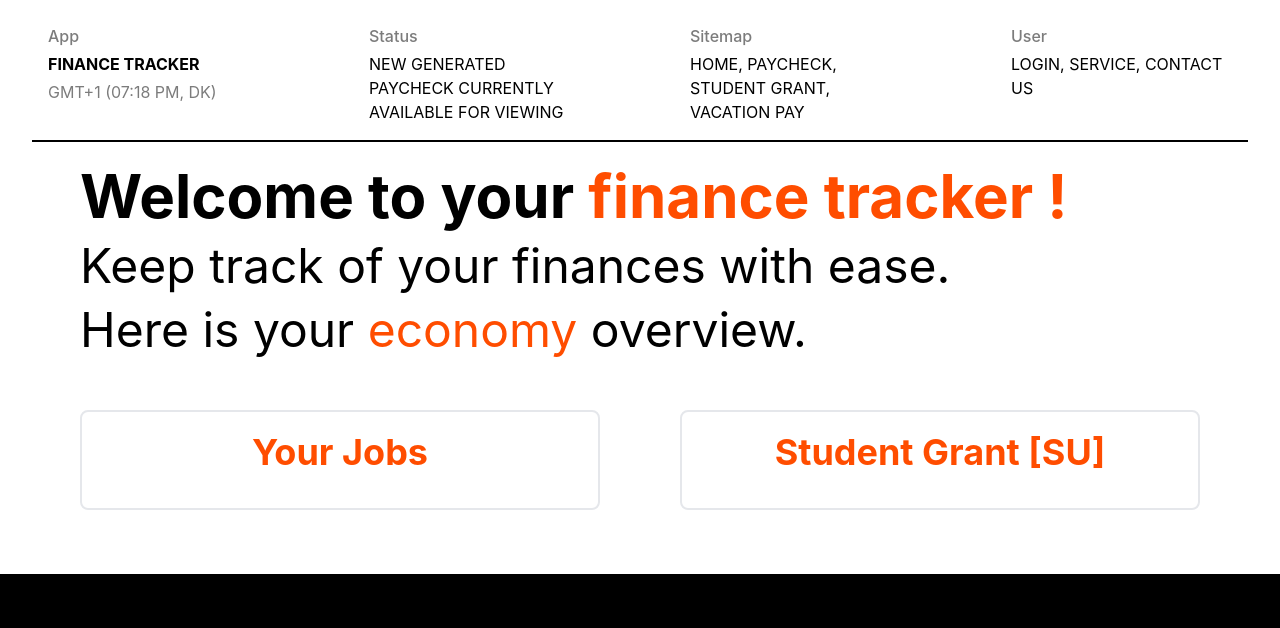
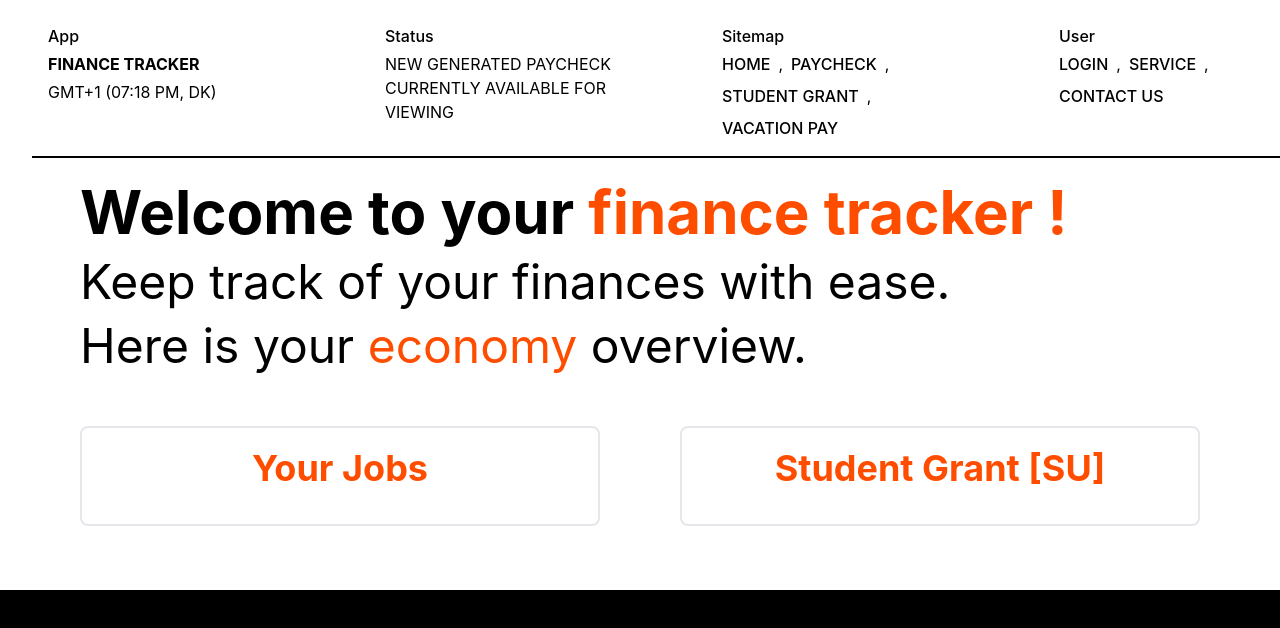
Before and after one commit to Zerefez/FinanceTracker-Frontend-WebApp, a React (Vite) app: page / in a window 1280 px wide. Shown: the top 628 px of the page. Built offline with nearby package versions, Linux system fonts and the light colour scheme.

Commit message:
Add link hover effects

```diff
--- a/src/App.tsx
+++ b/src/App.tsx
@@ -1,5 +1,3 @@
-"use client"
-
 import { AnimatePresence } from "framer-motion"
 import { useEffect, useRef } from "react"
 import { Route, BrowserRouter as Router, Routes, useLocation } from "react-router-dom"
--- a/src/components/Header.tsx
+++ b/src/components/Header.tsx
@@ -1,40 +1,50 @@
-import { Link } from 'react-router-dom';
+import AnimatedLink from './ui/animatedLink'
 
 export default function Header() {
   return (
-    <header className="w-[100wh] border-b-2 border-black mx-8 pt-6 pb-4 bg-white z-10 ">
+    <header className="w-full border-b-2 border-black mx-8 pt-6 pb-4 bg-white z-10">
       <div className="px-2 md:px-4 items-stretch justify-items-stretch">
-        <div className=" grid grid-cols-1 md:grid-cols-4 gap-[100px] text-md ">
+        <div className="grid grid-cols-1 md:grid-cols-4 gap-6 md:gap-[100px] text-md">
           {/* First Column */}
-          <div className="space-y-1 ">
-            <p className="text-muted font-medium">App</p>
-            <button className="uppercase font-bold">Finance Tracker</button>
-            <p className="text-muted">GMT+1 (07:18 PM, DK)</p>
+          <div className="space-y-1">
+            <p className="text-muted-foreground font-medium">App</p>
+            <AnimatedLink className="font-bold">FINANCE TRACKER</AnimatedLink>
+            <p className="text-muted-foreground">GMT+1 (07:18 PM, DK)</p>
           </div>
 
           {/* Second Column */}
           <div className="space-y-1">
-            <p className="text-muted first-line:font-medium">Status</p>
+            <p className="text-muted-foreground font-medium">Status</p>
             <p className="uppercase">New generated paycheck Currently available for viewing</p>
           </div>
 
           {/* Third Column */}
           <div className="space-y-1">
-            <p className="text-muted font-medium">Sitemap</p>
-            <p className="uppercase">
-              <Link to="/">Home</Link>, <Link to="/paycheck">Paycheck</Link>, <Link to="/student-grant">Student Grant</Link>, <Link to="/vacation-pay">Vacation Pay</Link>
-            </p>
+            <p className="text-muted-foreground font-medium">Sitemap</p>
+            <div className="flex flex-wrap gap-2">
+              <AnimatedLink href="/">HOME</AnimatedLink>
+              <span className="text-muted-foreground">,</span>
+              <AnimatedLink href="/paycheck">PAYCHECK</AnimatedLink>
+              <span className="text-muted-foreground">,</span>
+              <AnimatedLink href="/student-grant">STUDENT GRANT</AnimatedLink>
+              <span className="text-muted-foreground">,</span>
+              <AnimatedLink href="/vacation-pay">VACATION PAY</AnimatedLink>
+            </div>
           </div>
 
           {/* Fourth Column */}
           <div className="space-y-1">
-            <p className="text-muted font-medium">User</p>
-            <p className="uppercase">
-              Login, Service, Contact Us
-            </p>
+            <p className="text-muted-foreground font-medium">User</p>
+            <div className="flex flex-wrap gap-2">
+              <AnimatedLink href="/login">LOGIN</AnimatedLink>
+              <span className="text-muted-foreground">,</span>
+              <AnimatedLink href="/service">SERVICE</AnimatedLink>
+              <span className="text-muted-foreground">,</span>
+              <AnimatedLink href="/contact">CONTACT US</AnimatedLink>
+            </div>
           </div>
         </div>
       </div>
     </header>
-  );
+  )
 }
--- a/src/components/Inner.tsx
+++ b/src/components/Inner.tsx
@@ -1,8 +1,6 @@
-"use client"
-
 import { motion, type Variants } from "framer-motion";
 import type * as React from "react";
-import Header from "./Header"; // Import the Header component
+import Header from "./Header";
 import { opacity, perspective, slide } from "./ui/anim";
 
 const anim = (variants: Variants) => ({
--- /dev/null
+++ b/src/components/ui/animatedLink.tsx
@@ -0,0 +1,31 @@
+import { Link } from 'react-router-dom';
+
+import { cn } from "../../lib/utils";
+
+const AnimatedLink = ({
+  href,
+  children,
+  className,
+}: { href?: string; children: React.ReactNode; className?: string }) => {
+  const Component = href ? Link : "button"
+
+  return (
+    <Component
+      to={href || "#"}
+      className={cn(
+        "relative uppercase font-medium group inline-block",
+        className
+      )}
+    >
+      {children}
+      <span
+        className="absolute bottom-0 right-0 w-0 h-0.5 bg-[#ff4d00]
+        transition-all duration-300
+        group-hover:left-0 group-hover:right-auto group-hover:w-full
+        group-hover:origin-right"
+      />
+    </Component>
+  )
+}
+
+export default AnimatedLink;
```
